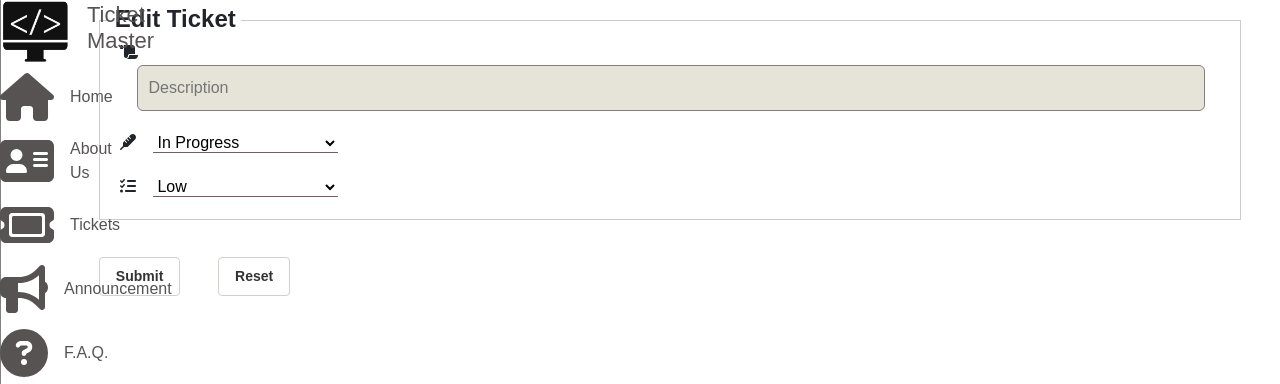
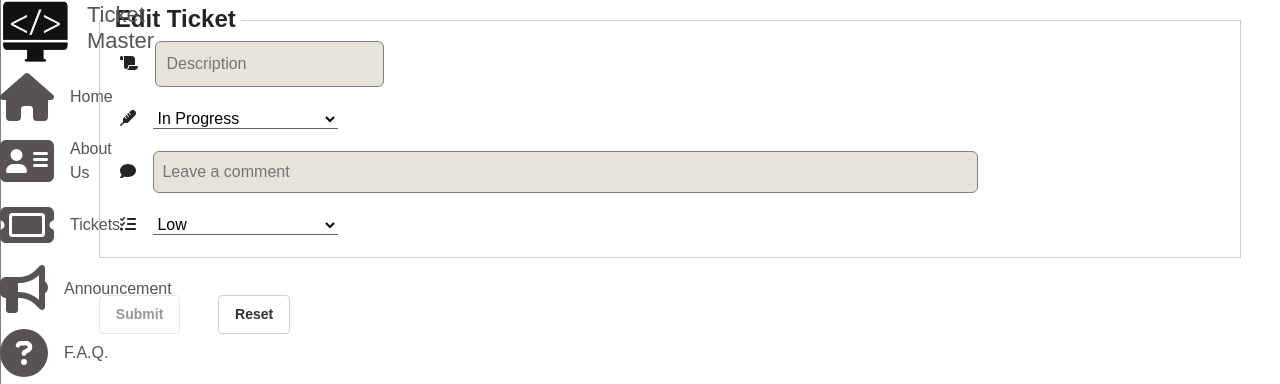
Before and after one commit to WorkNicolas/WebApplicationDevelopment-Frontend, a React (Create React App) app: page /editticket/1 in a window 1280 px wide. Shown: the top 384 px of the page. Built offline with nearby package versions, Linux system fonts and the light colour scheme; no server answers; sample sign-in values are in the browser's storage.

Commit message:
Fixed stuff

```diff
--- a/src/App.css
+++ b/src/App.css
@@ -276,12 +276,20 @@ button {
     cursor: pointer;
     transition: background-color 0.2s ease-in-out;
 }
+button:disabled {
+    opacity: 0.5;
+    cursor: not-allowed;
+}
+input[type="submit"]:disabled {
+    opacity: 0.5;
+    cursor: not-allowed;
+}
 
 input[type="text"],
 input[type="email"],
 input[type="password"],
 textarea {
-    width: calc(100% - 2rem);
+
     /* Ensure full-width with padding */
     padding: 10px;
     border: 1px solid var(--bg-tertiary);
@@ -536,3 +544,6 @@ input[type="reset"]:active {
     font-size: 1.1rem;
     font-weight: bold;
 }
+.reset {
+    all: revert;
+}
--- a/src/components/Ticket/EditTicket.js
+++ b/src/components/Ticket/EditTicket.js
@@ -1,28 +1,48 @@
 import { useEffect, useState } from "react";
 import { useParams, useNavigate } from "react-router-dom";
-import { getTicket, updateTicket } from "../../datasource/api-ticket";  // Assuming you have these functions
-import { faListCheck, faScroll, faThermometer } from "@fortawesome/free-solid-svg-icons";
+import { getTicket, updateTicket } from "../../datasource/api-ticket";
+import { faListCheck, faScroll, faThermometer, faComment } from "@fortawesome/free-solid-svg-icons";
 import { FontAwesomeIcon } from "@fortawesome/react-fontawesome";
-import { getRole, getUserId, isAuthenticated } from "../auth/auth-helper";
+import { getRole, getUsername, isAuthenticated } from "../auth/auth-helper";
+import { create as createComment } from "../../datasource/api-ticketiteration";
 
 const EditTicket = () => {
     const { id } = useParams();  // Get the ticket ID from URL params
     const navigate = useNavigate();
+    const username = getUsername();
     const role = getRole();
+    const [newComment, setNewComment] = useState("");
     const [ticketData, setTicketData] = useState({
         description: "",
         status: "",
         priority: "",
         updatedAt: Date.now
     });
+    const [status, setStatus] = useState("");
+    const [priority, setPriority] = useState("");
+    const isDisabled = newComment.trim() === '';
     const [initialTicketData, setInitialTicketData] = useState({});
     const [error, setError] = useState(null);
+
+    const updateTicketInfo = async () => {
+        try {
+          getTicket(id).then((data) => {
+            if (data) {
+              setTicketData(data[0]);
+              setStatus(data[0]?.status);
+              setPriority(data[0]?.priority);
+            }
+          });
+        } catch (err) {
+          console.log(err);
+        }
+      };
 
     // Fetch ticket data by ID
     useEffect(() => {
         const fetchTicket = async () => {
             try {
-                const data = await getTicket(id);  // Assuming you have a function to get ticket by ID
+                const data = await getTicket(id);
                 if (data) {
                     setTicketData({
                         description: data[0]?.description,
@@ -51,6 +71,22 @@ const EditTicket = () => {
             [name]: value,
         }));
     };
+
+    const submitComment = async (product) => {
+        try {
+          const response = await createComment(product);
+
+          if (!response.success) {
+            alert(response.message);
+            return;
+          }
+
+          setNewComment("");
+          updateTicketInfo();
+        } catch (err) {
+          console.log(err);
+        }
+      };
 
     // Handle form submission
     const handleSubmit = async (e) => {
@@ -95,6 +131,16 @@ const EditTicket = () => {
                             <option value="Cancelled">Cancelled</option>
                         </select>
                     </div>}
+                    {(role === "admin") && <div className="block">
+                        <FontAwesomeIcon icon={faComment} />
+                        <input
+                            type="text"
+                            placeholder="Leave a comment"
+                            className="w-75 p-2"
+                            value={newComment}
+                            onChange={(e) => setNewComment(e.target.value)}
+                        />
+                    </div>}
                     <div className="block">
                         <FontAwesomeIcon icon={faListCheck} />
                         <label htmlFor="priority"></label>
@@ -106,7 +152,18 @@ const EditTicket = () => {
                     </div>
                     {error && <p className="text-danger">{error}</p>}
                 </fieldset>
-                <input type="submit" value="Submit" />
+                <input
+                    type="submit"
+                    value="Submit"
+                    disabled={isDisabled}
+                    onClick={() =>
+                    submitComment({
+                        ticketID: id,
+                        comment: newComment,
+                        username: username,
+                    })
+                    }
+                    />
                 <input type="button" value="Reset" onClick={() => setTicketData(initialTicketData)} />
             </form>
         </div>
--- a/src/components/Ticket/ListInventory.js
+++ b/src/components/Ticket/ListInventory.js
@@ -87,13 +87,17 @@ const ListInventory = ({ filter }) => {
                             <td>{formatDate(ticket.updatedAt) || ""}</td>
                             <td>
                                 <Link to={`/editticket/${ticket._id}`}>
-                                    <button>Edit</button>
+                                    <button
+                                        disabled={ticket.status === "Cancelled" || ticket.status === "Closed"}
+                                    >
+                                        Edit
+                                    </button>
                                 </Link>
                             </td>
                             <td>
                                 <button
                                     onClick={() => handleCancel(ticket._id)}
-                                    disabled={ticket.status === "Cancelled"}
+                                    disabled={ticket.status === "Cancelled" || ticket.status === "Closed"}
                                 >
                                     Cancel
                                 </button>
--- a/src/components/Ticket/TicketInfo.js
+++ b/src/components/Ticket/TicketInfo.js
@@ -17,6 +17,7 @@ const TicketInfo = () => {
   const [ticket, setTicket] = useState();
   const [status, setStatus] = useState("");
   const [priority, setPriority] = useState("");
+  const isDisabled = newComment.trim() === '';
 
   const submitComment = async (product) => {
     try {
@@ -215,6 +216,7 @@ const TicketInfo = () => {
             <button
               className="btn btn-outline-secondary"
               type="button"
+              isDisabled={isDisabled}
               onClick={() =>
                 submitComment({
                   ticketID: id,
```
